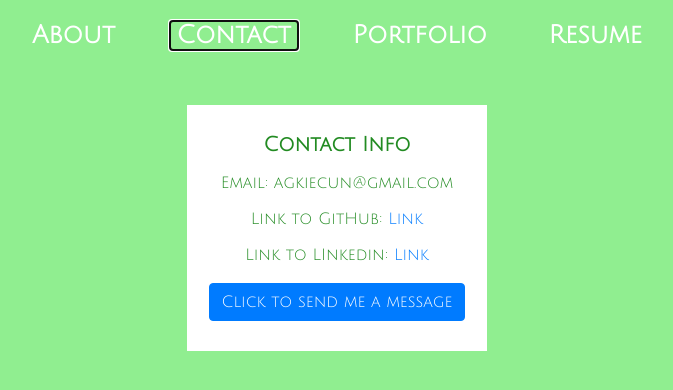
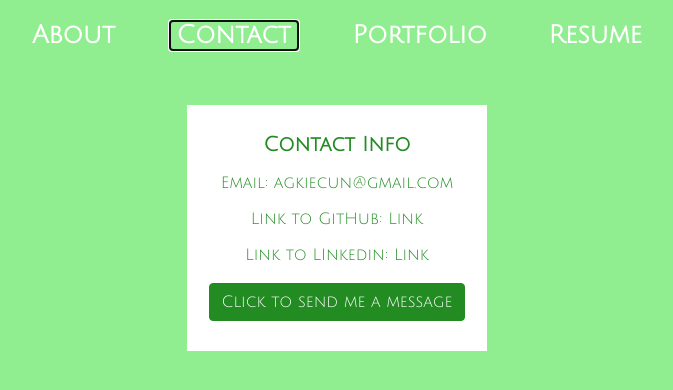
Before and after one commit to agatha12/Agatha-Kiecun-Portfolio, a plain HTML site: page index.html in a window 1280 px wide. Both pictures are taken after a click on the button "Contact". Shown: the whole page, without its empty margins (303-976 px from the left). Drawn offline with nearby package versions, Linux system fonts and the light colour scheme.

Commit message:
allgreen

```diff
--- a/assets/css/style.css
+++ b/assets/css/style.css
@@ -96,3 +96,16 @@ font-size: 30px;
     height:1000px;
     width:800px;
 }
+
+a:link {
+    color: forestgreen;
+}
+
+a:visited {
+    color:forestgreen;
+}
+
+#modalbutton {
+    background-color: forestgreen;
+    border-color: forestgreen;
+}
```
Also changed, not shown: assets/javascript/javascript.js (+1 -8 lines).
